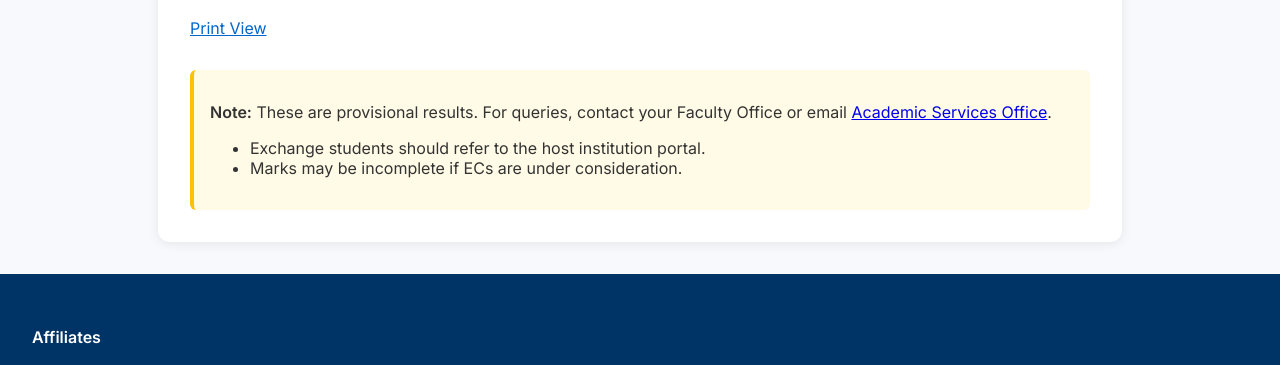
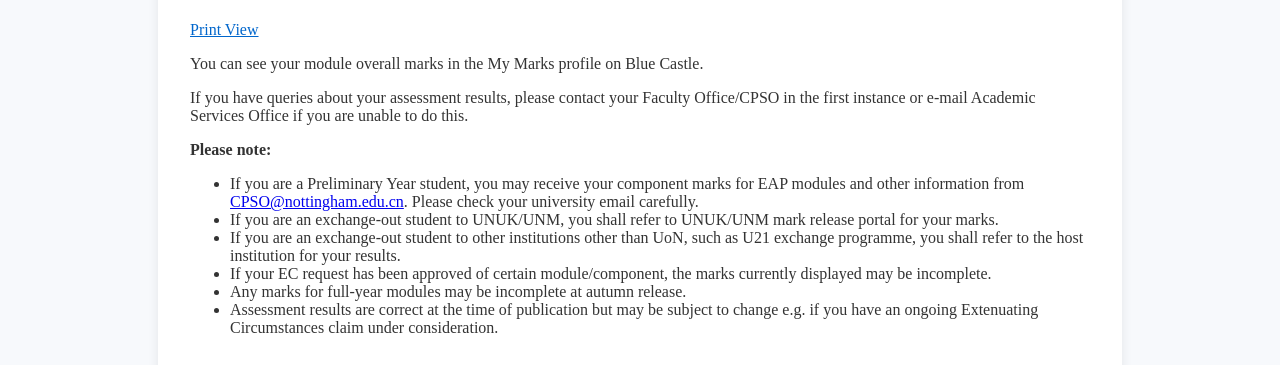
Before and after one commit to 388888888/bluecastle, a plain HTML site: page index.html in a window 1280 px wide. Shown: the part 941-1306 px from the top of the page. Drawn offline with Linux system fonts and the light colour scheme.

Commit message:
Update index.html

```diff
--- a/index.html
+++ b/index.html
@@ -5,13 +5,12 @@
   <title>UoN | Blue Castle | My Marks</title>
   <meta name="viewport" content="width=device-width, initial-scale=1" />
 
-  <!-- Fonts and Icons -->
-  <link href="https://fonts.googleapis.com/css2?family=Inter:wght@400;600&display=swap" rel="stylesheet" />
+  <!-- Favicon -->
   <link rel="icon" type="image/png" href="/content/images/favicon32.png" />
 
   <style>
     body {
-      font-family: 'Inter', serif;
+      font-family: 'Times New Roman', Times, serif;
       background-color: #f7f9fc;
       color: #333;
       margin: 0;
@@ -176,6 +175,23 @@
     </table>
 
     <p class="transcript-print-view"><a href="/my-marks/my-transcript/?Id=biyak3" target="_blank">Print View</a></p>
+    <p class="transcript-print-view"><a href="/my-marks/my-transcript/?Id=biyak3" target="_blank">Print View</a></p>
+
+    <div class="additional-info">
+      <p>You can see your module overall marks in the My Marks profile on Blue Castle.</p>
+
+      <p>If you have queries about your assessment results, please contact your Faculty Office/CPSO in the first instance or e-mail Academic Services Office if you are unable to do this.</p>
+
+      <p><strong>Please note:</strong></p>
+      <ul>
+        <li>If you are a Preliminary Year student, you may receive your component marks for EAP modules and other information from <a href="mailto:CPSO@nottingham.edu.cn">CPSO@nottingham.edu.cn</a>. Please check your university email carefully.</li>
+        <li>If you are an exchange-out student to UNUK/UNM, you shall refer to UNUK/UNM mark release portal for your marks.</li>
+        <li>If you are an exchange-out student to other institutions other than UoN, such as U21 exchange programme, you shall refer to the host institution for your results.</li>
+        <li>If your EC request has been approved of certain module/component, the marks currently displayed may be incomplete.</li>
+        <li>Any marks for full-year modules may be incomplete at autumn release.</li>
+        <li>Assessment results are correct at the time of publication but may be subject to change e.g. if you have an ongoing Extenuating Circumstances claim under consideration.</li>
+      </ul>
+    </div>
 
     <div class="disclaimer">
       <p><strong>Note:</strong> These are provisional results. For queries, contact your Faculty Office or email <a href="mailto:Academic-Service-Office@nottingham.edu.cn">Academic Services Office</a>.</p>
```
